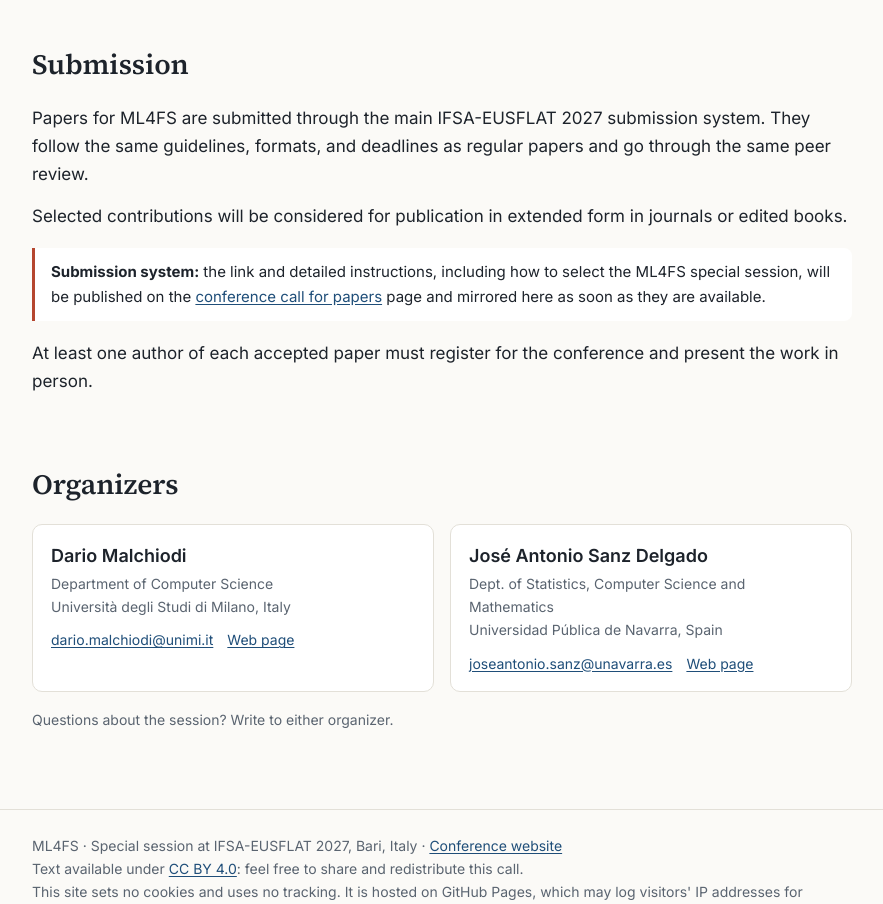
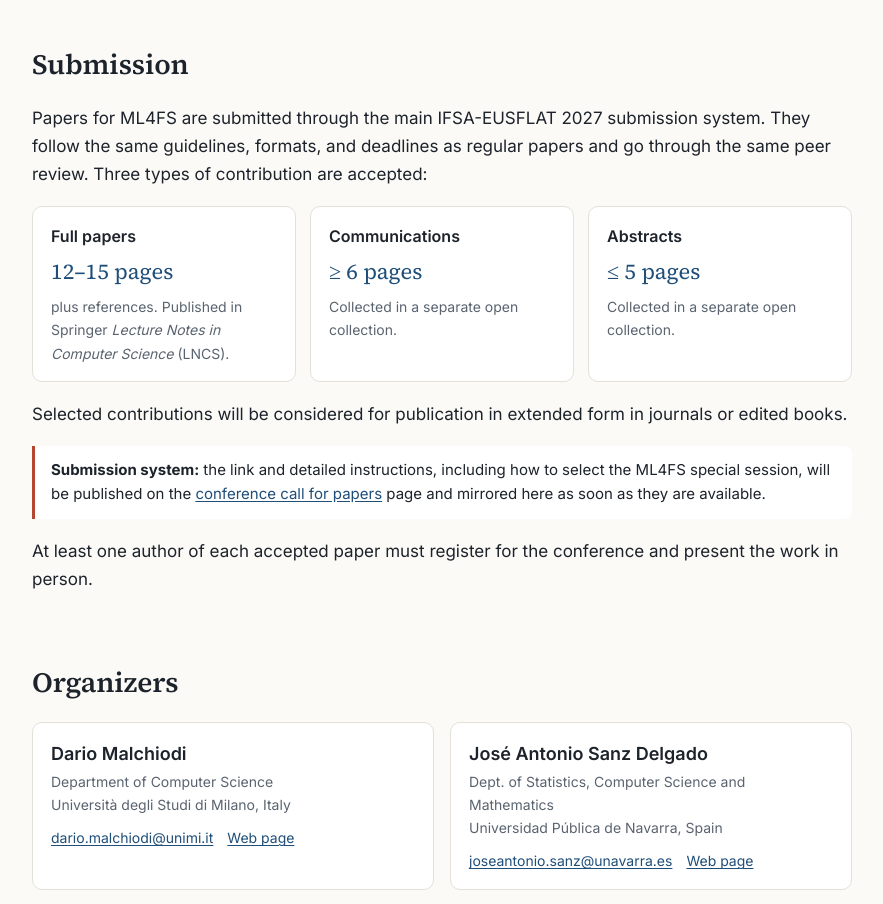
Before and after one commit to ml4fs/ml4fs.github.io, a plain HTML site: page index.html in a window 1280 px wide. Shown: the part 2283-3187 px from the top of the page, without its empty margins (198-1081 px from the left). Drawn offline with Linux system fonts and the light colour scheme.

Commit message:
Restore contribution types (confirmed by conference chair)
Co-Authored-By: Claude Opus 5.5 <noreply@anthropic.com>

```diff
--- a/index.html
+++ b/index.html
@@ -210,15 +210,12 @@
 
 <section id="submission">
   <h2>Submission</h2>
-  <p>Papers for ML4FS are submitted through the main IFSA-EUSFLAT 2027 submission system. They follow the same guidelines, formats, and deadlines as regular papers and go through the same peer review.</p>
-  <!-- TODO: restore once the organizers confirm which contribution types special sessions accept.
-  <p>Three types of contribution are accepted:</p>
+  <p>Papers for ML4FS are submitted through the main IFSA-EUSFLAT 2027 submission system. They follow the same guidelines, formats, and deadlines as regular papers and go through the same peer review. Three types of contribution are accepted:</p>
   <div class="types">
     <div class="card"><h3>Full papers</h3><p class="len">12–15 pages</p><p>plus references. Published in Springer <i>Lecture Notes in Computer Science</i> (LNCS).</p></div>
     <div class="card"><h3>Communications</h3><p class="len">≥ 6 pages</p><p>Collected in a separate open collection.</p></div>
     <div class="card"><h3>Abstracts</h3><p class="len">≤ 5 pages</p><p>Collected in a separate open collection.</p></div>
   </div>
-  -->
   <p>Selected contributions will be considered for publication in extended form in journals or edited books.</p>
   <div class="callout">
     <b>Submission system:</b> the link and detailed instructions, including how to select the ML4FS special session, will be published on the <a href="https://eusflat.org/2027-conference/program/">conference call for papers</a> page and mirrored here as soon as they are available.
```
Also changed, not shown: cfp.txt.
